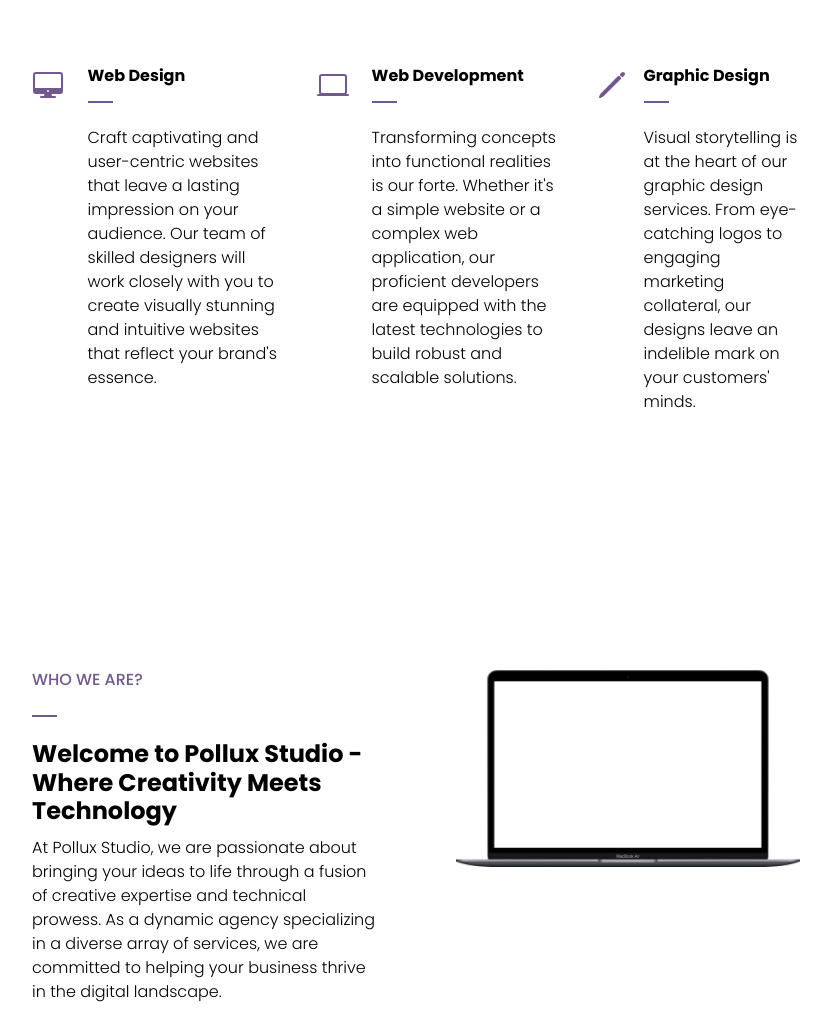
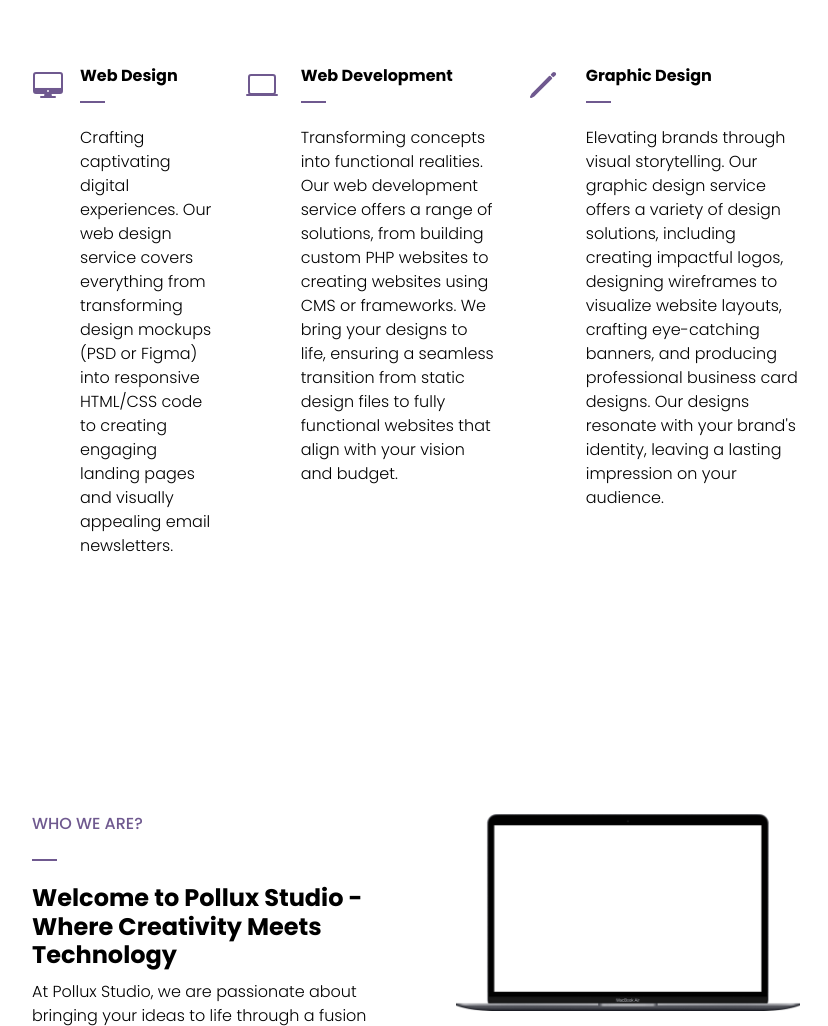
Before and after one commit to polluxstudio/polluxstudio.github.io, a plain HTML site: page index.html in a window 1280 px wide. Shown: the part 960-1986 px from the top of the page, without its empty margins (224-1052 px from the left). Drawn offline with nearby package versions, Linux system fonts and the light colour scheme.

Commit message:
Update index.html
Changed The text of Services Section

```diff
--- a/index.html
+++ b/index.html
@@ -379,7 +379,7 @@
             <div class="app__single__service__info app__flex__5">
               <h3>Web Design</h3>
               <span class="app__line"></span>
-              <p>Craft captivating and user-centric websites that leave a lasting impression on your audience. Our team of skilled designers will work closely with you to create visually stunning and intuitive websites that reflect your brand's essence.</p>
+              <p>Crafting captivating digital experiences. Our web design service covers everything from transforming design mockups (PSD or Figma) into responsive HTML/CSS code to creating engaging landing pages and visually appealing email newsletters.</p>
             </div><!-- /Service Info -->
 
           </div><!-- /Service Wrapper -->
@@ -396,7 +396,7 @@
             <div class="app__single__service__info app__flex__5">
               <h3>Web Development</h3>
               <span class="app__line"></span>
-              <p>Transforming concepts into functional realities is our forte. Whether it's a simple website or a complex web application, our proficient developers are equipped with the latest technologies to build robust and scalable solutions.</p>
+              <p>Transforming concepts into functional realities. Our web development service offers a range of solutions, from building custom PHP websites to creating websites using CMS or frameworks. We bring your designs to life, ensuring a seamless transition from static design files to fully functional websites that align with your vision and budget.</p>
             </div><!-- /Service Info -->
 
           </div><!-- /Service Wrapper -->
@@ -413,7 +413,7 @@
             <div class="app__single__service__info app__flex__5">
               <h3>Graphic Design</h3>
               <span class="app__line"></span>
-              <p>Visual storytelling is at the heart of our graphic design services. From eye-catching logos to engaging marketing collateral, our designs leave an indelible mark on your customers' minds.</p>
+              <p>Elevating brands through visual storytelling. Our graphic design service offers a variety of design solutions, including creating impactful logos, designing wireframes to visualize website layouts, crafting eye-catching banners, and producing professional business card designs. Our designs resonate with your brand's identity, leaving a lasting impression on your audience.</p>
             </div><!-- /Service Info -->
 
           </div><!-- /Service Wrapper -->
```
